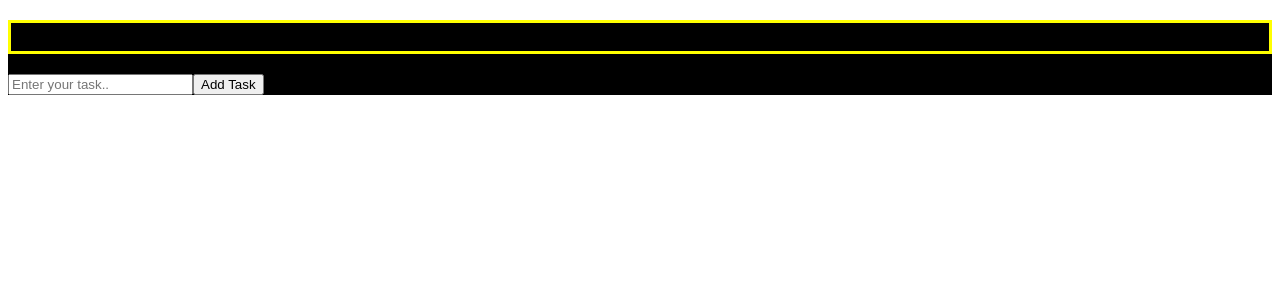
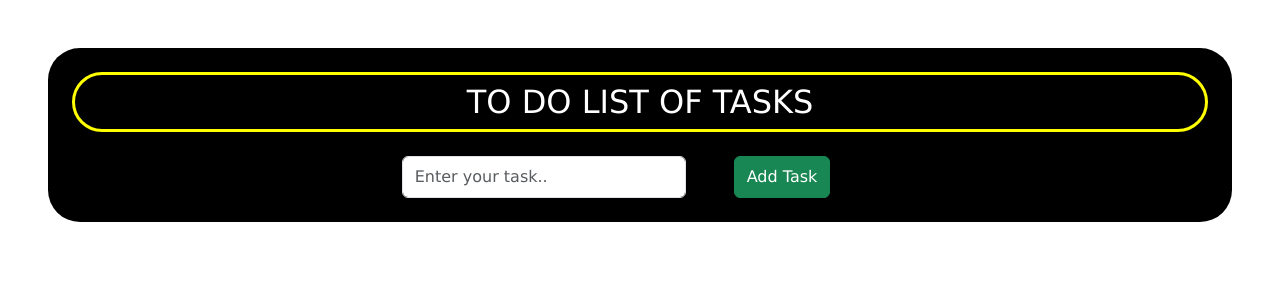
Before and after one commit to MahimaAkkina/todo-app-next.js, a Next.js app: page / in a window 1280 px wide. Shown: the top 300 px of the page. Built offline with nearby package versions, Linux system fonts and the light colour scheme.

Commit message:
Added bootstrap cdn link in head section in htmllayout function to apply styles to Todo main page

```diff
--- a/app/layout.tsx
+++ b/app/layout.tsx
@@ -9,6 +9,9 @@ export default function HtmlLayout({
   }>) {
     return(
       <html lang="en">
+        <head>
+            <link href="https://cdn.jsdelivr.net/npm/bootstrap@5.3.2/dist/css/bootstrap.min.css" rel="stylesheet"/>
+        </head>
         <body>
           {children}
         </body>
```
